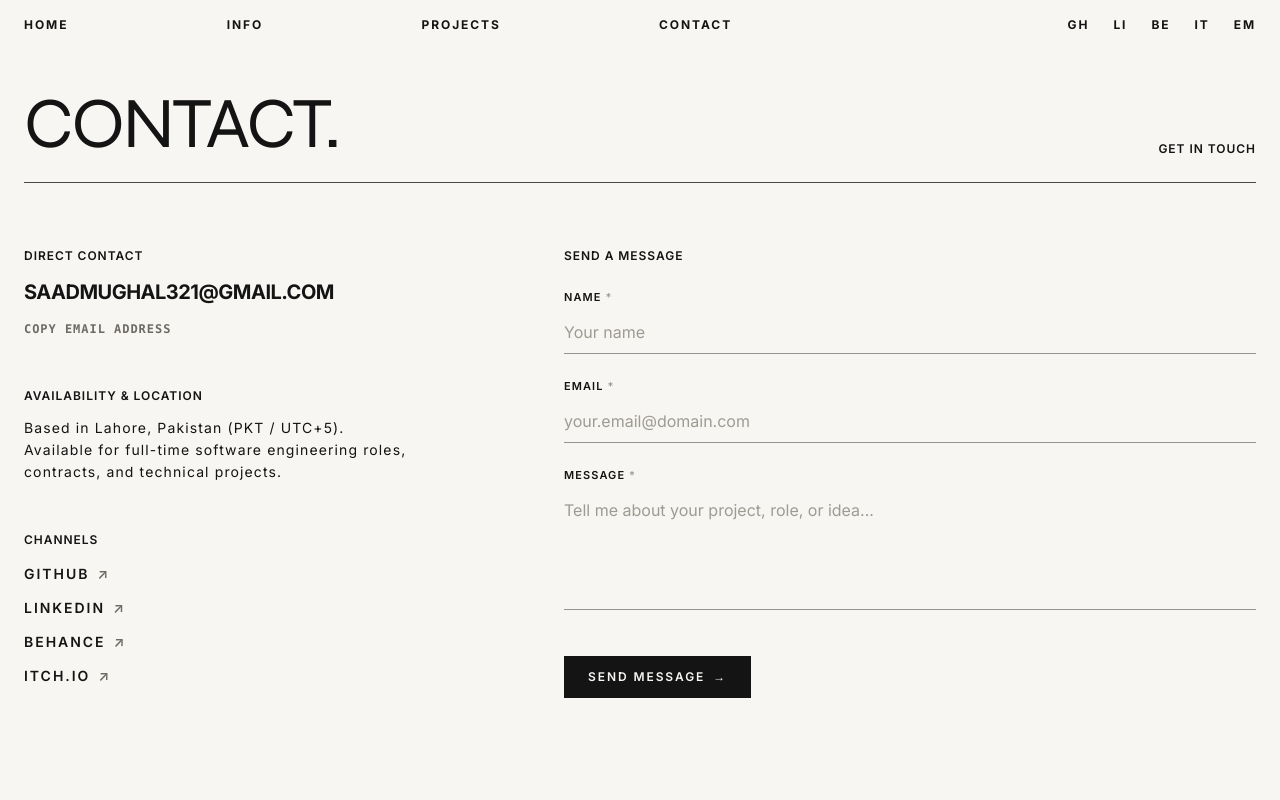
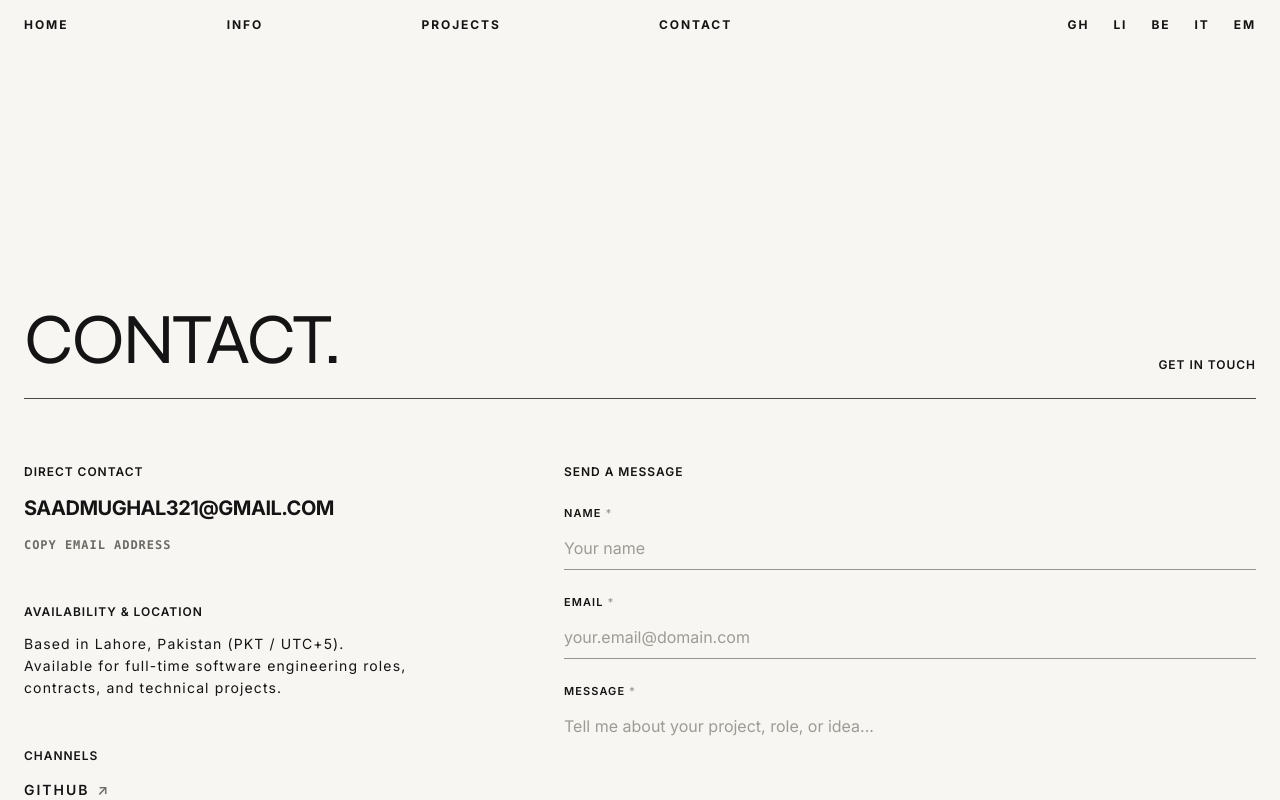
Before and after one commit to sedmugen/portfolio, a Next.js app: page /contact in a window 1280 px wide. Shown: the top 800 px of the page. Built offline with nearby package versions, Linux system fonts and the light colour scheme.

Commit message:
style(layout): increase top whitespace before subheader on Projects and Contact pages

```diff
--- a/app/(site)/contact/page.tsx
+++ b/app/(site)/contact/page.tsx
@@ -42,7 +42,7 @@ export default function ContactPage() {
       {/* 1. Page Header */}
       <ScrollReveal
         as="section"
-        className="w-full pt-6 sm:pt-8 md:pt-10 pb-4 sm:pb-6 flex flex-col md:flex-row md:items-end justify-between gap-3 md:gap-8 border-b border-black/70"
+        className="w-full pt-32 sm:pt-44 md:pt-56 lg:pt-64 pb-4 sm:pb-6 flex flex-col md:flex-row md:items-end justify-between gap-3 md:gap-8 border-b border-black/70"
       >
         <div>
           <h1 className="font-display text-4xl sm:text-5xl md:text-6xl lg:text-7xl font-normal uppercase tracking-[-0.03em] leading-none text-ink">
--- a/app/(site)/work/page.tsx
+++ b/app/(site)/work/page.tsx
@@ -20,7 +20,7 @@ export default function WorkPage() {
       {/* 1. Projects Header Row */}
       <ScrollReveal
         as="section"
-        className="w-full pt-6 sm:pt-8 md:pt-10 pb-4 sm:pb-6 flex flex-col md:flex-row md:items-end justify-between gap-3 md:gap-8"
+        className="w-full pt-32 sm:pt-44 md:pt-56 lg:pt-64 pb-4 sm:pb-6 flex flex-col md:flex-row md:items-end justify-between gap-3 md:gap-8"
       >
         <div>
           <h1 className="font-display text-4xl sm:text-5xl md:text-6xl lg:text-7xl font-normal uppercase tracking-[-0.03em] leading-none text-ink">
```
